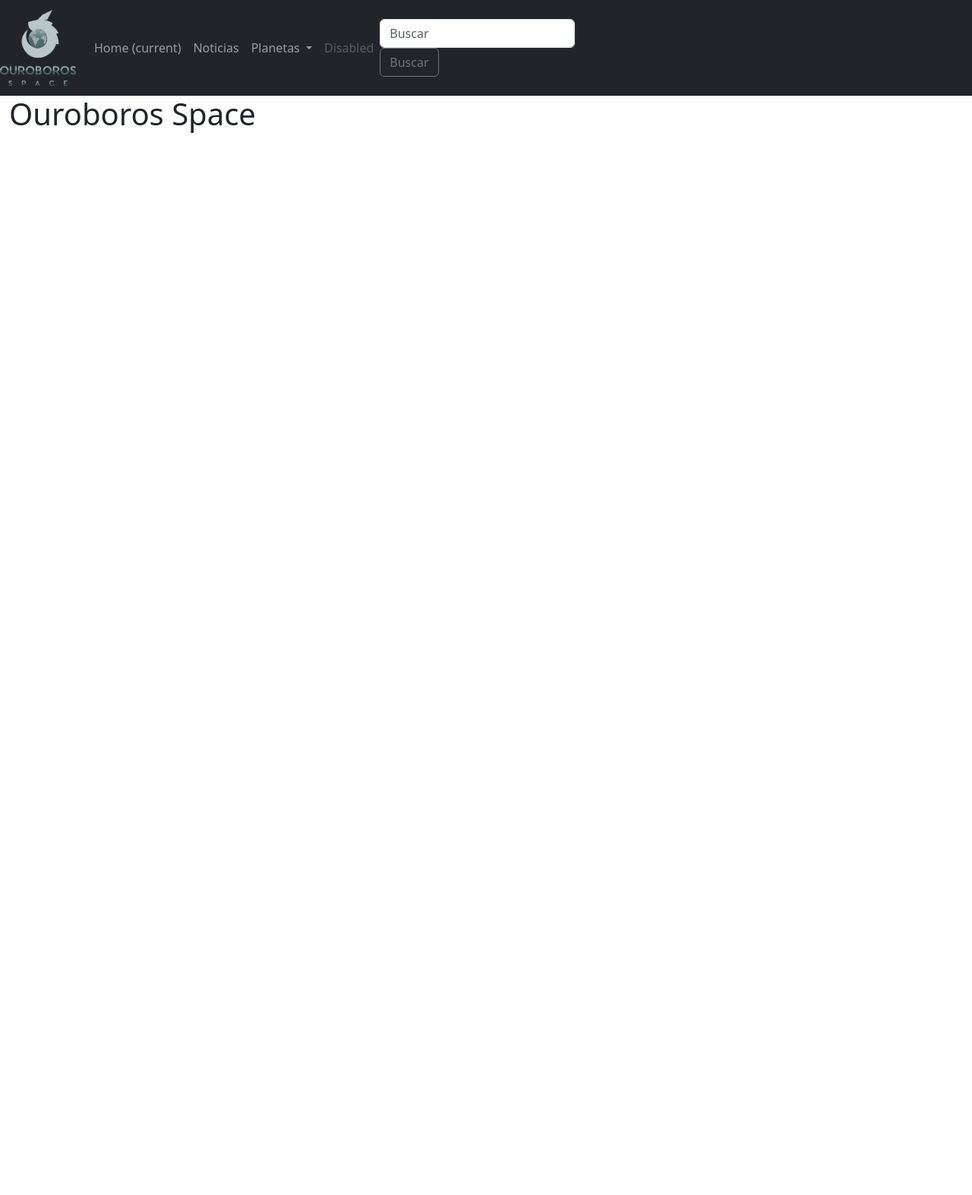
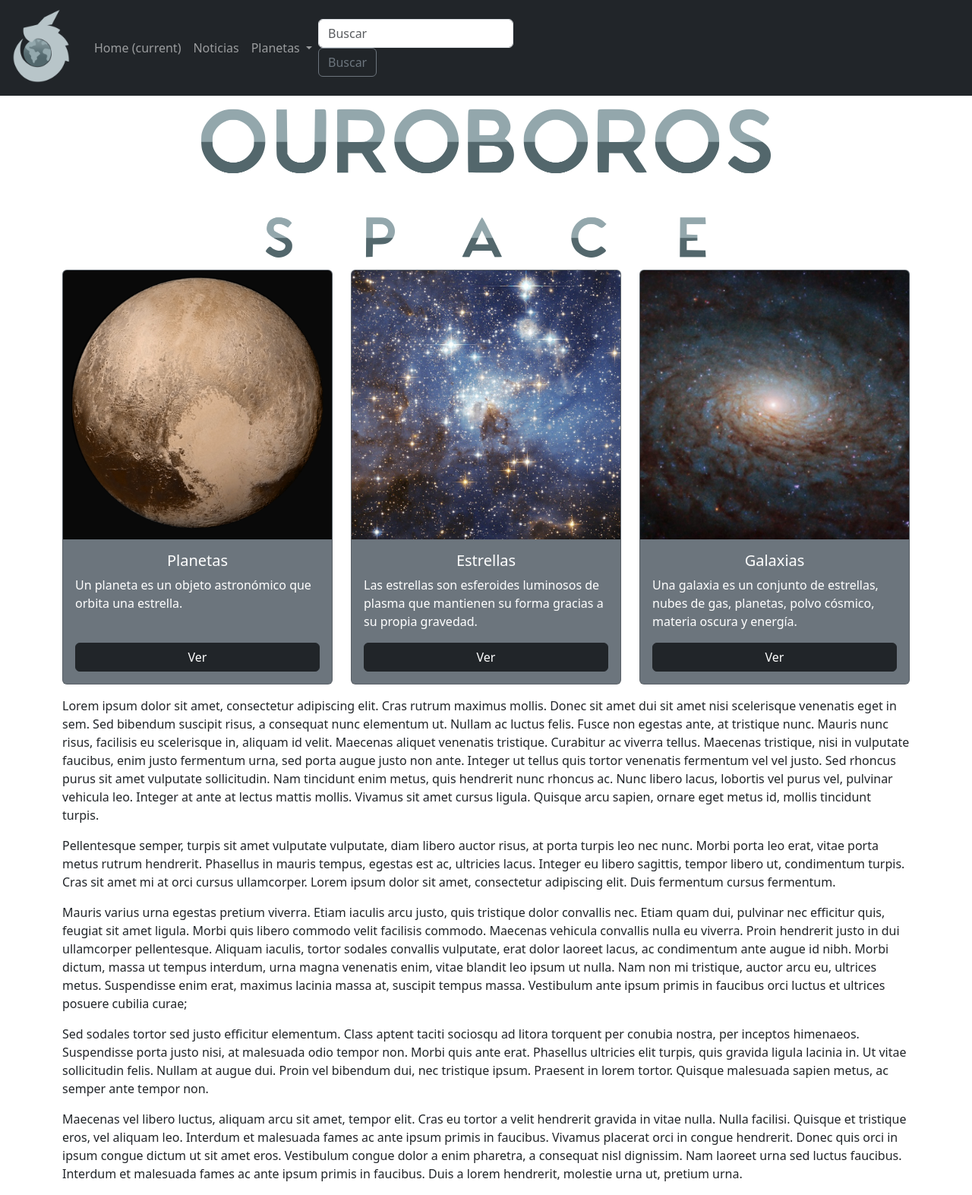
Before and after one commit to dpMelian/OuroborosSpace, a Rails app: page / in a window 1280 px wide. Shown: the whole page at 76% size. Before the commit the page ends 175 px from the top, so only its background shows below. Run offline with Rails 7, Linux system fonts and the light colour scheme; style sheets or scripts are compiled from the project's sources; some libraries are stand-ins or nearby versions.

Commit message:
Mejoradas cards Bootstrap y efectos

```diff
--- a/app/assets/stylesheets/application.scss
+++ b/app/assets/stylesheets/application.scss
@@ -10,5 +10,7 @@
  * files in this directory. Styles in this file should be added after the last require_* statement.
  * It is generally better to create a new file per style scope.
  *
+*= require_tree .
+ *= require_self
  */
  @import "bootstrap";
--- a/app/assets/stylesheets/home.scss
+++ b/app/assets/stylesheets/home.scss
@@ -1,3 +1,16 @@
 // Place all the styles related to the Home controller here.
 // They will automatically be included in application.css.
 // You can use Sass (SCSS) here: http://sass-lang.com/
+
+.zoom-background {
+    overflow: hidden;
+    cursor: pointer;
+}
+
+.zoom-background img {
+    transition: all 0.5s ease;
+}
+
+.zoom-background:hover img {
+    transform: scale(1.25);
+}
--- a/app/views/home/index.html.erb
+++ b/app/views/home/index.html.erb
@@ -1,6 +1,6 @@
 <nav class="navbar navbar-expand-lg navbar-dark bg-dark">
     <a class="navbar-brand" href="#">
-        <img src="images/ouroboros_space_logo.png" width="100" height="100" alt="logo">
+        <img src="images/logo.png" width="100" height="100" alt="logo">
     </a>
     <button class="navbar-toggler" type="button" data-toggle="collapse" data-target="#navbarSupportedContent" aria-controls="navbarSupportedContent" aria-expanded="false" aria-label="Toggle navigation">
         <span class="navbar-toggler-icon"></span>
@@ -21,12 +21,10 @@
                 <div class="dropdown-menu" aria-labelledby="navbarDropdown">
                     <a class="dropdown-item" href="#">Mercurio</a>
                     <a class="dropdown-item" href="#">Venus</a>
+                    <a class="dropdown-item" href="#">La Tierra</a>
                     <div class="dropdown-divider"></div>
                     <a class="dropdown-item" href="#">Ver todos</a>
                 </div>
-            </li>
-            <li class="nav-item">
-                <a class="nav-link disabled" href="#">Disabled</a>
             </li>
         </ul>
         <form class="form-inline my-2 my-lg-0">
@@ -36,6 +34,87 @@
     </div>
 </nav>
 
-<div class="container-fluid">
-    <h1>Ouroboros Space</h1>
+<div class="container-fluid text-center">
+    <img class="img-fluid" src="images/logo_title.png" width="750" height="212.5" alt="logo">
 </div>
+
+<div class="container mt-3">
+    <div class="row">
+        <div class="col-md-4 d-flex align-items-stretch">
+            <div class="card text-white bg-secondary mb-3">
+                <div class="zoom-background">
+                    <img class="card-img-top" src="images/planets.jpg" alt="Card image cap">
+                </div>
+                <div class="card-body d-flex flex-column">
+                    <h5 class="card-title text-center">Planetas</h5>
+                    <p class="card-text">
+                        Un planeta es un objeto astronómico que orbita una estrella.
+                    </p>
+                    <a href="#" class="mt-auto btn btn-dark">Ver</a>
+                </div>
+            </div>
+        </div>
+        <div class="col-md-4 d-flex align-items-stretch">
+            <div class="card text-white bg-secondary mb-3">
+                <div class="zoom-background">
+                    <img class="card-img-top" src="images/stars.jpg" alt="Card image cap">
+                </div>
+                <div class="card-body d-flex flex-column">
+                    <h5 class="card-title text-center">Estrellas</h5>
+                    <p class="card-text">
+                        Las estrellas son esferoides luminosos de plasma que mantienen su forma gracias a su propia gravedad.
+                    </p>
+                    <a href="#" class="mt-auto btn btn-dark">Ver</a>
+                </div>
+            </div>
+        </div>
+        <div class="col-md-4 d-flex align-items-stretch">
+            <div class="card text-white bg-secondary mb-3">
+                <div class="zoom-background">
+                    <img class="card-img-top" src="images/galaxy.jpg" alt="Card image cap">
+                </div>
+                <div class="card-body d-flex flex-column">
+                    <h5 class="card-title text-center">Galaxias</h5>
+                    <p class="card-text">
+                        Una galaxia es un conjunto de estrellas, nubes de gas, planetas, polvo cósmico, materia oscura y energía.
+                    </p>
+                    <a href="#" class="mt-auto btn btn-dark">Ver</a>
+                </div>
+            </div>
+        </div>
+    </div>
+</div>
+
+<div class="container">
+    <div class="text-justify">
+        <p>Lorem ipsum dolor sit amet, consectetur adipiscing elit. Cras rutrum maximus mollis. Donec sit amet dui sit amet nisi scelerisque
+        venenatis eget in sem. Sed bibendum suscipit risus, a consequat nunc elementum ut. Nullam ac luctus felis. Fusce non egestas ante, at
+        tristique nunc. Mauris nunc risus, facilisis eu scelerisque in, aliquam id velit. Maecenas aliquet venenatis tristique. Curabitur ac
+        viverra tellus. Maecenas tristique, nisi in vulputate faucibus, enim justo fermentum urna, sed porta augue justo non ante. Integer ut
+        tellus quis tortor venenatis fermentum vel vel justo. Sed rhoncus purus sit amet vulputate sollicitudin. Nam tincidunt enim metus, quis
+        hendrerit nunc rhoncus ac. Nunc libero lacus, lobortis vel purus vel, pulvinar vehicula leo. Integer at ante at lectus mattis mollis.
+        Vivamus sit amet cursus ligula. Quisque arcu sapien, ornare eget metus id, mollis tincidunt turpis.</p>
+
+        <p>Pellentesque semper, turpis sit amet vulputate vulputate, diam libero auctor risus, at porta turpis leo nec nunc. Morbi porta leo erat,
+        vitae porta metus rutrum hendrerit. Phasellus in mauris tempus, egestas est ac, ultricies lacus. Integer eu libero sagittis, tempor libero ut,
+        condimentum turpis. Cras sit amet mi at orci cursus ullamcorper. Lorem ipsum dolor sit amet, consectetur adipiscing elit. Duis fermentum cursus
+        fermentum.</p>
+
+        <p>Mauris varius urna egestas pretium viverra. Etiam iaculis arcu justo, quis tristique dolor convallis nec. Etiam quam dui, pulvinar nec efficitur
+        quis, feugiat sit amet ligula. Morbi quis libero commodo velit facilisis commodo. Maecenas vehicula convallis nulla eu viverra. Proin hendrerit
+        justo in dui ullamcorper pellentesque. Aliquam iaculis, tortor sodales convallis vulputate, erat dolor laoreet lacus, ac condimentum ante augue
+        id nibh. Morbi dictum, massa ut tempus interdum, urna magna venenatis enim, vitae blandit leo ipsum ut nulla. Nam non mi tristique, auctor arcu
+        eu, ultrices metus. Suspendisse enim erat, maximus lacinia massa at, suscipit tempus massa. Vestibulum ante ipsum primis in faucibus orci luctus
+        et ultrices posuere cubilia curae;</p>
+
+        <p>Sed sodales tortor sed justo efficitur elementum. Class aptent taciti sociosqu ad litora torquent per conubia nostra, per inceptos himenaeos.
+        Suspendisse porta justo nisi, at malesuada odio tempor non. Morbi quis ante erat. Phasellus ultricies elit turpis, quis gravida ligula lacinia
+        in. Ut vitae sollicitudin felis. Nullam at augue dui. Proin vel bibendum dui, nec tristique ipsum. Praesent in lorem tortor. Quisque malesuada
+        sapien metus, ac semper ante tempor non.</p>
+
+        <p>Maecenas vel libero luctus, aliquam arcu sit amet, tempor elit. Cras eu tortor a velit hendrerit gravida in vitae nulla. Nulla facilisi.
+        Quisque et tristique eros, vel aliquam leo. Interdum et malesuada fames ac ante ipsum primis in faucibus. Vivamus placerat orci in congue hendrerit.
+        Donec quis orci in ipsum congue dictum ut sit amet eros. Vestibulum congue dolor a enim pharetra, a consequat nisl dignissim. Nam laoreet urna sed
+        luctus faucibus. Interdum et malesuada fames ac ante ipsum primis in faucibus. Duis a lorem hendrerit, molestie urna ut, pretium urna.</p>
+    </p>
+</div>
```
Also changed, not shown: public/images/galaxy.jpg (added), public/images/logo.png (added), public/images/logo_title.png (added), public/images/planets.jpg (added), public/images/stars.jpg (added).
